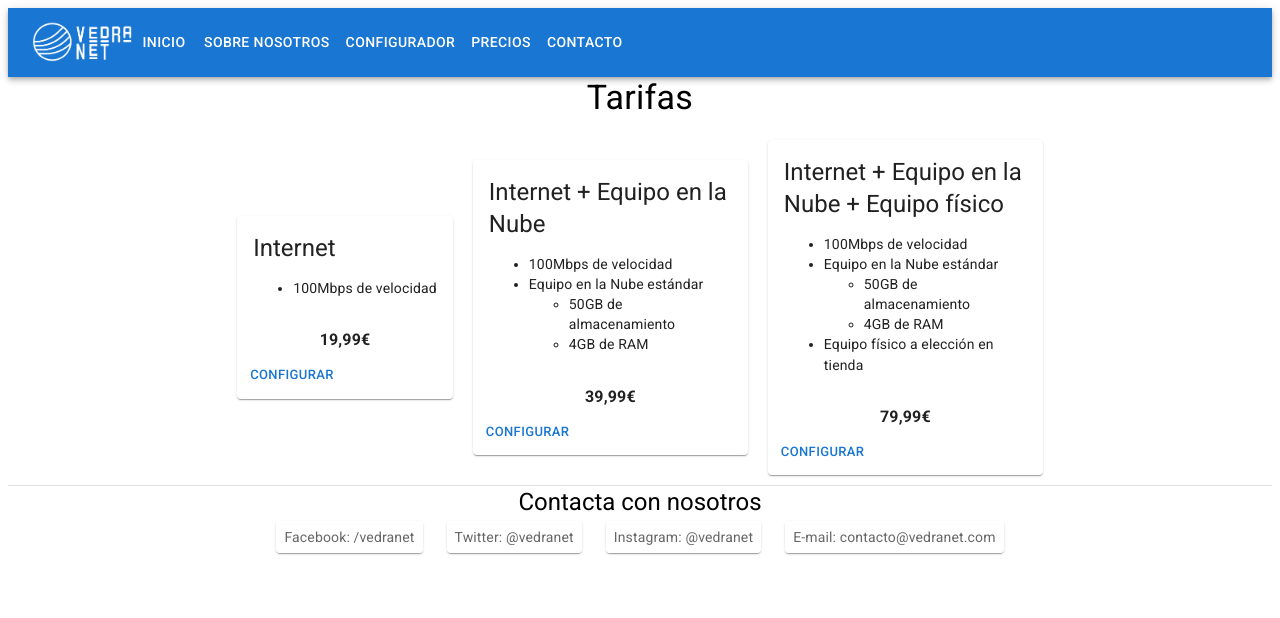
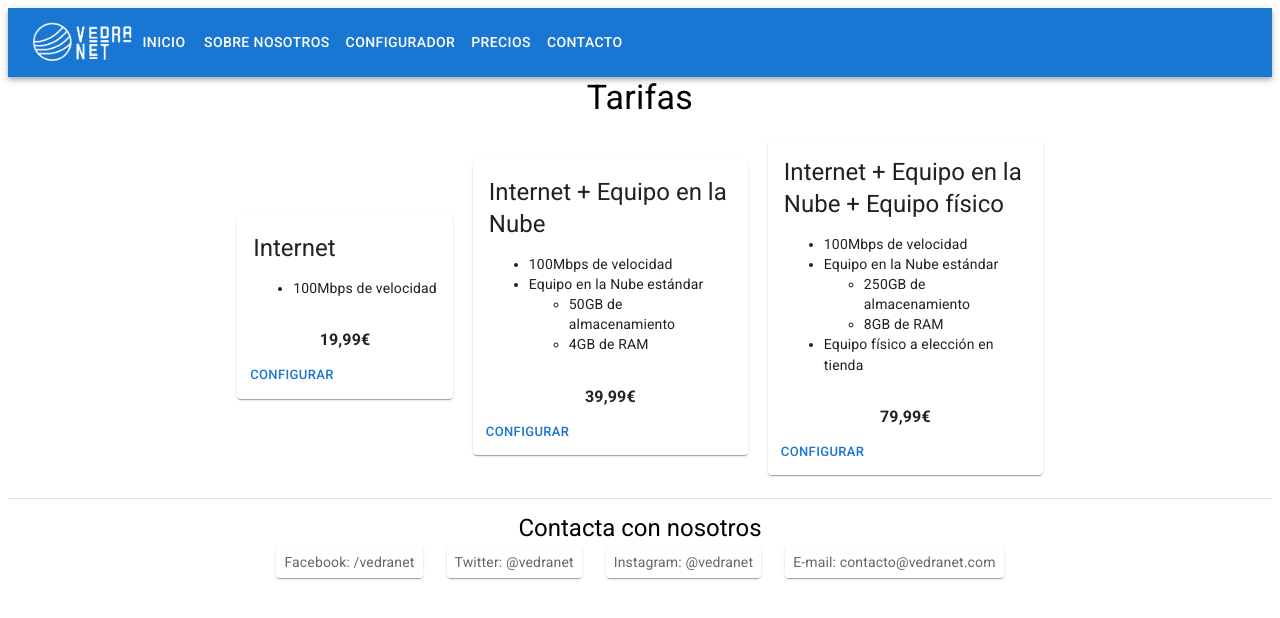
Before and after one commit to Xpl0itU/vedranet-web, a React (Vite) app: page /prices in a window 1280 px wide. Shown: the top 618 px of the page. Built offline with nearby package versions, Linux system fonts and the light colour scheme.

Commit message:
Adjust packages

```diff
--- a/src/components/ContactBottomGrid.jsx
+++ b/src/components/ContactBottomGrid.jsx
@@ -1,4 +1,5 @@
 import { styled } from "@mui/material/styles";
+import Divider from "@mui/material/Divider";
 import Grid from "@mui/material/Grid";
 import Paper from "@mui/material/Paper";
 import Typography from "@mui/material/Typography";
@@ -18,6 +19,7 @@ const Item = styled(Paper)(({ theme }) => ({
 function ContactBottomGrid() {
   return (
     <>
+      <Divider style={{ marginTop: "1%", marginBottom: "1%" }} />
       <Typography variant="h5" align="center" gutterBottom>
         Contacta con nosotros
       </Typography>
--- a/src/pages/Index.jsx
+++ b/src/pages/Index.jsx
@@ -91,7 +91,6 @@ function Index() {
           </div>
         </div>
       </div>
-      <Divider style={{ marginTop: "1%", marginBottom: "1%" }} />
       <ContactBottomGrid />
     </>
   );
--- a/src/pages/Prices.jsx
+++ b/src/pages/Prices.jsx
@@ -5,7 +5,6 @@ import CardContent from "@mui/material/CardContent";
 import Button from "@mui/material/Button";
 import Typography from "@mui/material/Typography";
 import ContactBottomGrid from "../components/ContactBottomGrid";
-import Divider from "@mui/material/Divider";
 import "./Prices.css";
 
 function Prices() {
@@ -75,8 +74,8 @@ function Prices() {
                   <li>100Mbps de velocidad</li>
                   <li>Equipo en la Nube estándar</li>
                   <ul>
-                    <li>50GB de almacenamiento</li>
-                    <li>4GB de RAM</li>
+                    <li>250GB de almacenamiento</li>
+                    <li>8GB de RAM</li>
                   </ul>
                   <li>Equipo físico a elección en tienda</li>
                 </ul>
@@ -93,7 +92,6 @@ function Prices() {
           </Card>
         </div>
       </div>
-      <Divider />
       <ContactBottomGrid />
     </>
   );
```
